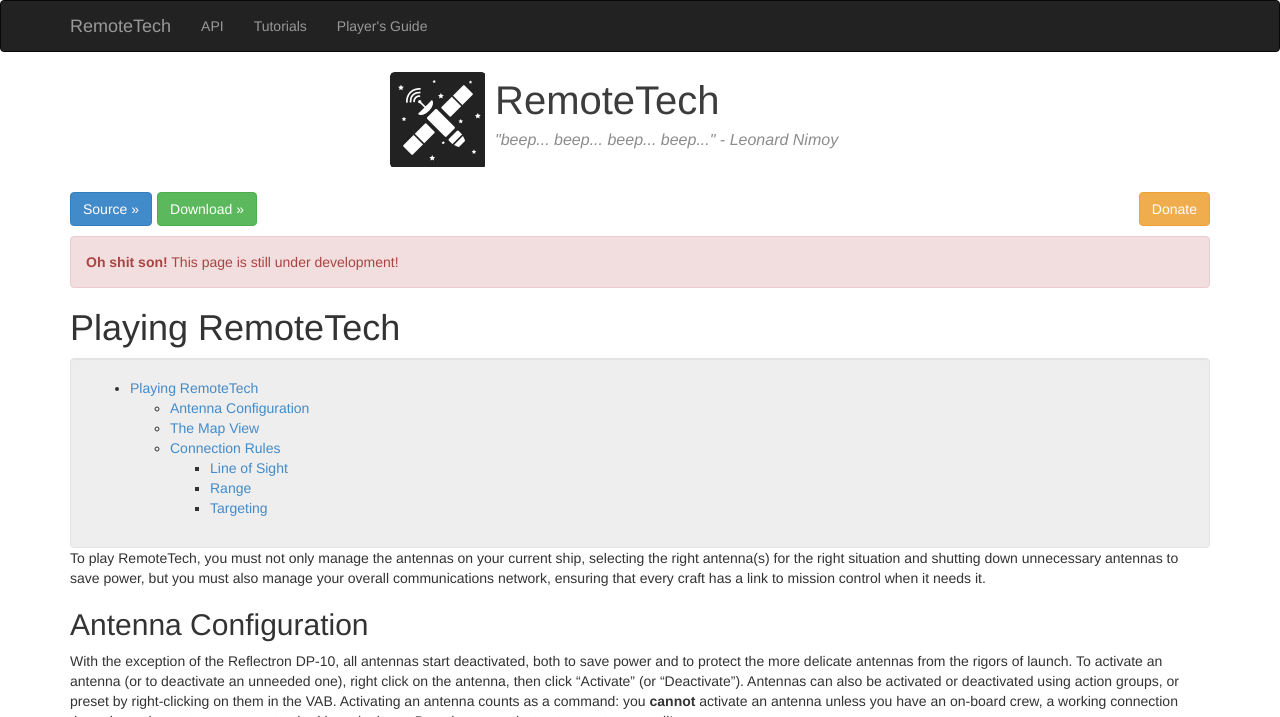
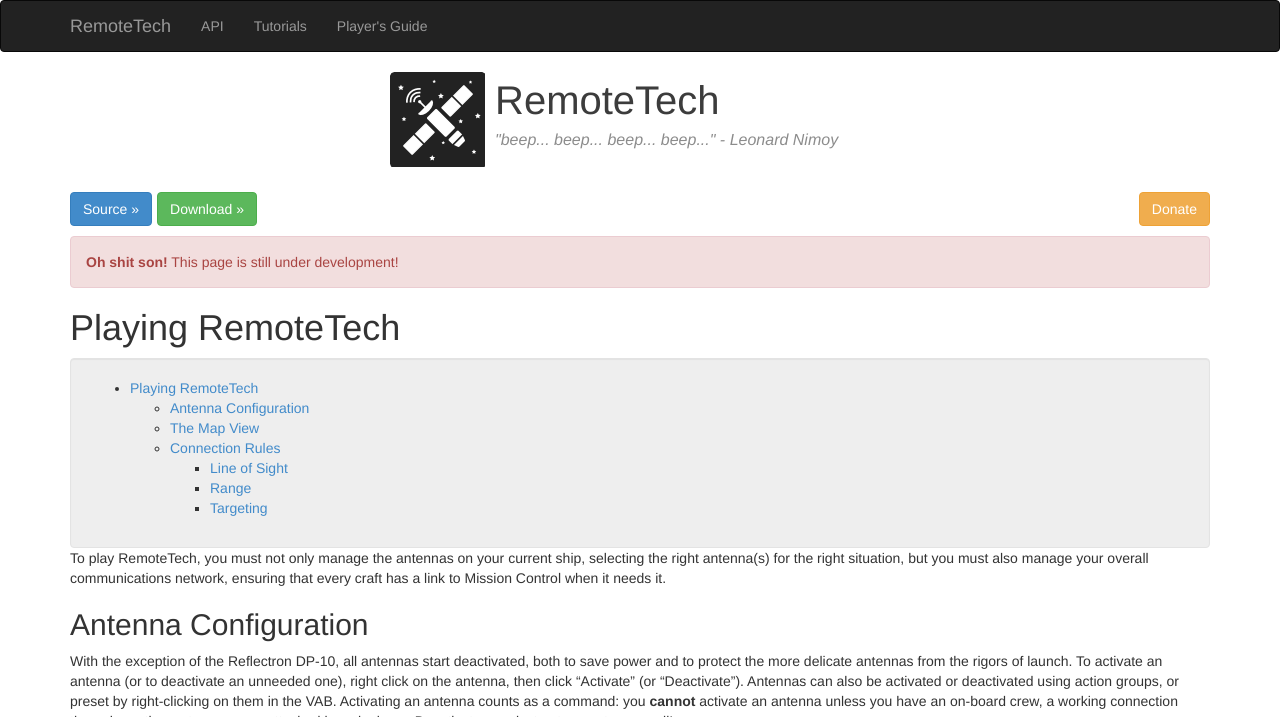
Before and after one commit to RemoteTechnologiesGroup/RemoteTech, a Jekyll site: the page built from guide/overview.md, in a window 1280 px wide and 900 px high, cut to the strip 0-717 px from the top of the window. Built offline with Jekyll 4.4.1, drawn with Linux system fonts in a browser that asks for light colours; nearby versions of some CDN libraries.

Commit message:
Minor edits

```diff
--- a/guide/overview.md
+++ b/guide/overview.md
@@ -12,13 +12,13 @@
 
 {% include toc.html %}
 
-To play RemoteTech, you must not only manage the antennas on your current ship, selecting the right antenna(s) for the right situation and shutting down unnecessary antennas to save power, but you must also manage your overall communications network, ensuring that every craft has a link to mission control when it needs it.
+To play RemoteTech, you must not only manage the antennas on your current ship, selecting the right antenna(s) for the right situation, but you must also manage your overall communications network, ensuring that every craft has a link to Mission Control when it needs it.
 
 ##Antenna Configuration
 
 With the exception of the Reflectron DP-10, all antennas start deactivated, both to save power and to protect the more delicate antennas from the rigors of launch. To activate an antenna (or to deactivate an unneeded one), right click on the antenna, then click "Activate" (or "Deactivate"). Antennas can also be activated or deactivated using action groups, or preset by right-clicking on them in the VAB. Activating an antenna counts as a command: you **cannot** activate an antenna unless you have an on-board crew, a working connection through another antenna, or an attached launch clamp. Deactivate your last antenna at your peril!
 
-Omnidirectional antennas will automatically [connect](#connection-rules) to any antenna they can as soon as they are activated. Dish antennas must also be given a [target](#targeting). Targets may be selected before or after the dish is activated. To set a target, right-click on the antenna and click the button marked "Target: None". This will pull up a window listing all planets and moons, as well as everything around them with an antenna. You may select a planet or moon to use [Cone Mode](#target_cone), a ship or "Mission Control" for a [Direct Link](#target_direct), or [Active Vessel](#target_active) to always target the ship you are flying. To create a link, the other ship may need to target your ship as well.
+Omnidirectional antennas will automatically [connect](#connection-rules) to any antenna they can as soon as they are activated. Dish antennas must also be given a [target](#targeting). Targets may be selected before or after the dish is activated. To set a target, right-click on the antenna and click the button marked "Target: None". This will pull up a window listing all planets and moons, as well as everything around them with an antenna. You may select a planet or moon to use [Cone Mode](#target-cone), a ship or "Mission Control" for a [Direct Link](#target-direct), or [Active Vessel](#target-active) to always target the ship you are flying. To create a link, the other ship may need to target your ship as well.
 ![IMAGE: target selection window](targetselector.png)
 
 You do not need to place your satellite in any special orientation to use a dish antenna. As long as the targets are set correctly, the dish will connect, even if it is "really" facing the other way!
@@ -78,14 +78,14 @@
 {:/comment}
 
 Direct Link
-:   {:#target_direct}if the dish's target is set to a specific satellite, or to KSC Mission Control, it will maintain a link to that target as long as the line of sight and range conditions are met. A dish in Direct Link mode cannot be used to make connections with anything other than its specific target. Direct link mode is recommended for situations where the other two modes won't work, because updating direct links as ships move around can be a lot of work.
+:   {:#target-direct}if the dish's target is set to a specific satellite, or to KSC Mission Control, it will maintain a link to that target as long as the line of sight and range conditions are met. A dish in Direct Link mode cannot be used to make connections with anything other than its specific target. Direct link mode is recommended for situations where the other two modes won't work, because updating direct links as ships move around can be a lot of work.
 
 Cone
-:   {:#target_cone}if the dish's target is set to a planet or moon, it can simultaneously maintain a link to all targets that are within a cone centered on that planet *and* that are within that planet or moon's sphere of influence. The [list of parts](../parts/#dish-antennas) includes the cone diameter for each dish, as well as the minimum distance the dish needs to be from Kerbin to see anything to the side of the planet or to see anything in synchronous orbit (if you're too close, you'll get the situation in the picture). Cone mode is recommended for links to relay satellites orbiting another planet or moon, as it will automatically choose the best relay at any moment.
+:   {:#target-cone}if the dish's target is set to a planet or moon, it can simultaneously maintain a link to all targets that are within a cone centered on that planet *and* that are within that planet or moon's sphere of influence. The [list of parts](../parts/#dish-antennas) includes the cone diameter for each dish, as well as the minimum distance the dish needs to be from Kerbin to see anything to the side of the planet or to see anything in synchronous orbit (if you're too close, you'll get the situation in the picture). Cone mode is recommended for links to relay satellites orbiting another planet or moon, as it will automatically choose the best relay at any moment.
 ![IMAGE: Using too narrow a cone](../conetooclose.png)
 
 Active Vessel
-:   {:#target_active}if the dish's target is set to "Active Vessel", it will attempt to contact the ship the player is currently flying as if that ship had been selected using Direct Link. Active Vessel targeting is meant for dedicated communications satellites or [remote command stations](../../#command-stations), where it prevents the player from having to manually re-target all their comsats every time they focus on a different mission. Active Vessel is best suited for contacting isolated ships where there is not enough demand for a dedicated link. It should **not** be used if the player wants to relay a transmission through a third ship, or you may run into the common situation below:
+:   {:#target-active}if the dish's target is set to "Active Vessel", it will attempt to contact the ship the player is currently flying as if that ship had been selected using Direct Link. Active Vessel targeting is meant for dedicated communications satellites or [remote command stations](../../#command-stations), where it prevents the player from having to manually re-target all their comsats every time they focus on a different mission. Active Vessel is best suited for contacting isolated ships where there is not enough demand for a dedicated link. It should **not** be used if the player wants to relay a transmission through a third ship, or you may run into the common situation below:
 
 ![A common situation in which active vessel is not appropriate](../activerelaybug.png)
 
```
